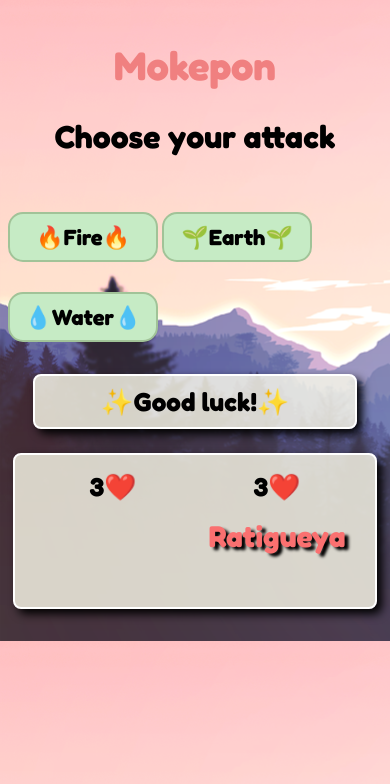
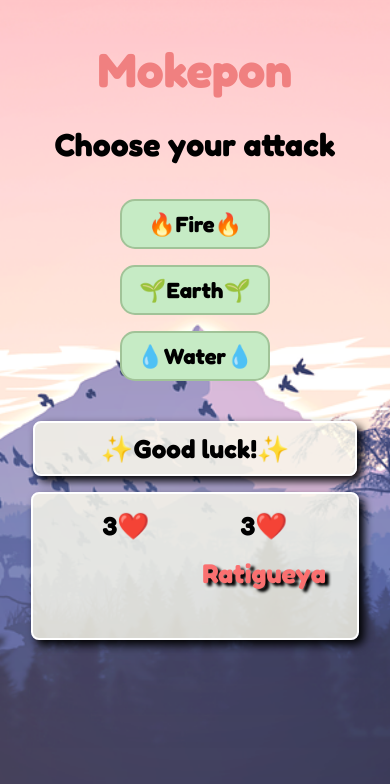
Before and after one commit to ValenciaTatiana/MOKEPON-game, a plain HTML site: page index.html in a window 390 px wide. Both pictures are taken after a click on the button "Select". Drawn offline with Linux system fonts and the light colour scheme.

Commit message:
Starting with responsive desing.

```diff
--- a/index.html
+++ b/index.html
@@ -42,7 +42,7 @@
         <h1 class="titel">Mokepon</h1>
         <h2 class="instruction">Choose your attack</h2>
 
-        <div>
+        <div class="button-attack">
             <button id="button-fire" onclick=strokeFire()>🔥Fire🔥</button>
             <button id="button-earth" onclick=strokeEarth()>🌱Earth🌱</button>
             <button id="button-water" onclick=strokeWater()>💧Water💧</button>
--- a/styles.css
+++ b/styles.css
@@ -1,10 +1,13 @@
 @import url('https://fonts.googleapis.com/css2?family=Fredoka:wght@300..700&display=swap');
+
 
 body {
     font-family: 'fredoka';
     background-image: url(img/mountains-1412683_1280.png);
     background-size: cover;
-
+    background-position: center;
+    background-repeat: no-repeat;
+    margin: 0;
 }
 
 #select-pet {
@@ -32,6 +35,7 @@ body {
     display: flex;
     gap: 10px;
 }
+
 .cards-pets {
     width: 150px;
     height: 200px;
@@ -45,10 +49,12 @@ body {
     justify-content: center;
     align-items: center;
 }
-.cards-pets:hover{
+
+.cards-pets:hover {
     border: 3px solid #F08080;
     cursor: pointer;
 }
+
 .cards-pets img {
     width: 130px;
 }
@@ -59,7 +65,7 @@ body {
     margin: 0;
 }
 
-input{
+input {
     display: none;
 }
 
@@ -74,12 +80,14 @@ button {
     font-weight: bold;
     font-family: 'fredoka';
 }
+
 #button-select-pet:hover {
     background-color: #FA7070;
     border: 2px solid #fd5a5a;
     color: white;
     cursor: pointer;
 }
+
 #button-fire:hover,
 #button-earth:hover,
 #button-water:hover,
@@ -87,6 +95,7 @@ button {
     background-color: #A1C398;
     cursor: pointer;
 }
+
 #select-attack {
     flex-direction: column;
     align-items: center;
@@ -101,7 +110,7 @@ button {
     background-color: rgba(254, 253, 237, 0.8);
     box-shadow: 5px 5px 10px rgba(0, 0, 0, 20.3);
     color: black;
-    border: 2px solid  white;
+    border: 2px solid white;
     border-radius: 8px;
     font-size: 26px;
     font-weight: bold;
@@ -141,8 +150,78 @@ button {
 
 #stroke-player,
 #stroke-opponent {
+    display: flex;
+    flex-direction: column;
+    justify-content: center;
     font-size: 24px;
     font-weight: bold;
     width: 200px;
     padding: 0.2rem;
 }
+
+
+@media (min-width: 1440px) {
+    html {
+        height: 100%
+    }
+}
+
+@media (max-width: 390px) {
+    .cards {
+        flex-direction: column;
+    }
+
+    .cards-pets {
+        width: 190px;
+    }
+
+    button {
+        margin: 30px 0px;
+    }
+
+    .button-attack {
+        display: flex;
+        flex-direction: column;
+    }
+
+    #button-fire,
+    #button-earth,
+    #button-water {
+      margin: 0.5rem 0;
+    }
+
+    .life-counter {
+        grid-template-columns: 90px 90px;
+        gap: 3rem;
+        margin: 1rem;
+    }
+
+    #player-pet,
+    #opponent-pet {
+        font-size: 27px;
+    }
+
+    #stroke-player,
+    #stroke-opponent {
+    font-size: 20px;
+    }
+}
+
+@media (max-width: 768px) {
+    html {
+        height: 100%
+    }
+    .titel {
+        font-size: 48px;
+    }
+    .cards-pets {
+        width: 220px;
+        height: 260px;
+    }
+    .pet {
+        font-size: 28px;
+    }
+    .cards-pets img {
+        width: 160px;
+    }
+}
```
